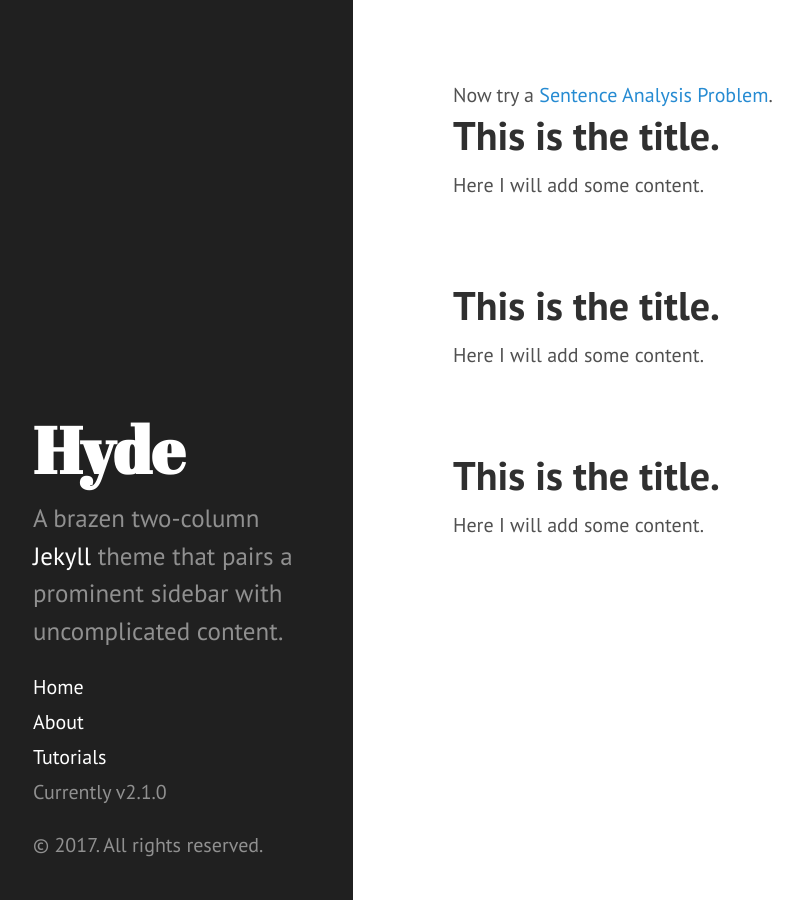
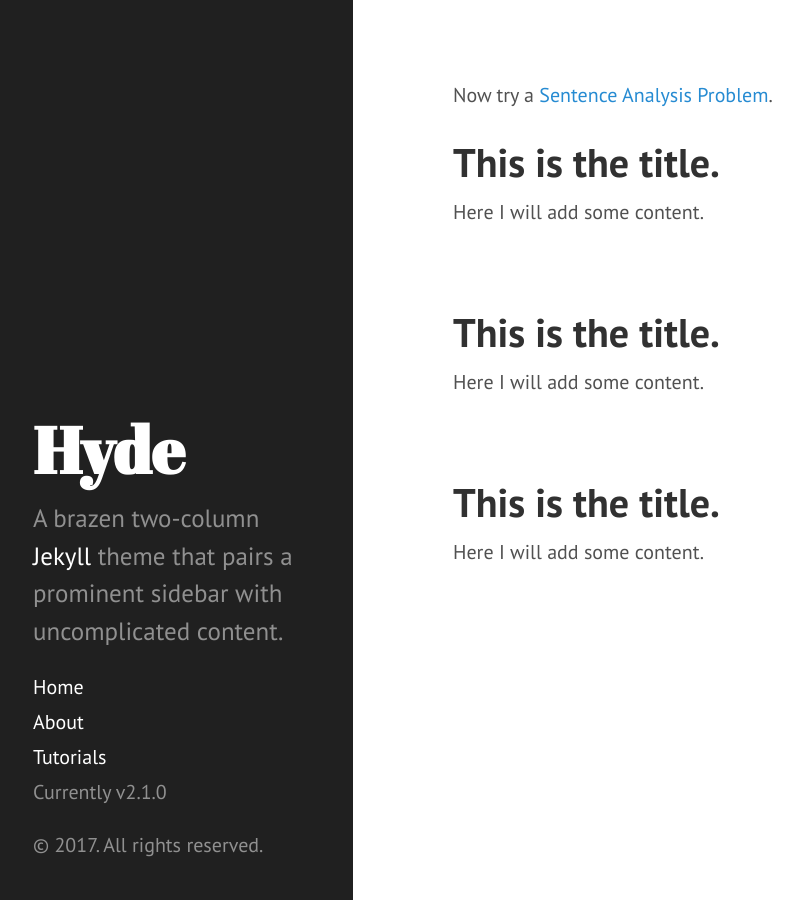
Before and after one commit to srogersact/srogersact.github.io, a Jekyll site: the page built from index.html, in a window 1280 px wide. Shown: the whole page, without its empty margins (7-809 px from the left). Built offline with Jekyll 4.4.1, drawn with Linux system fonts in a browser that asks for light colours; the list of posts is cut into pages by our own code.

Commit message:
Rid of repetition?

```diff
--- a/index.html
+++ b/index.html
@@ -9,7 +9,8 @@
 <div class="posts">
  <!--  {% for post in paginator.posts %} -->
   <div class="post">
-    <h1 class="post-title">This is the title.
+ <!--    <h1 class="post-title">This is the title. -->
+        <h1>This is the title.
 <!--       <a href="{{ post.url }}">
         {{ post.title }}
 
```
